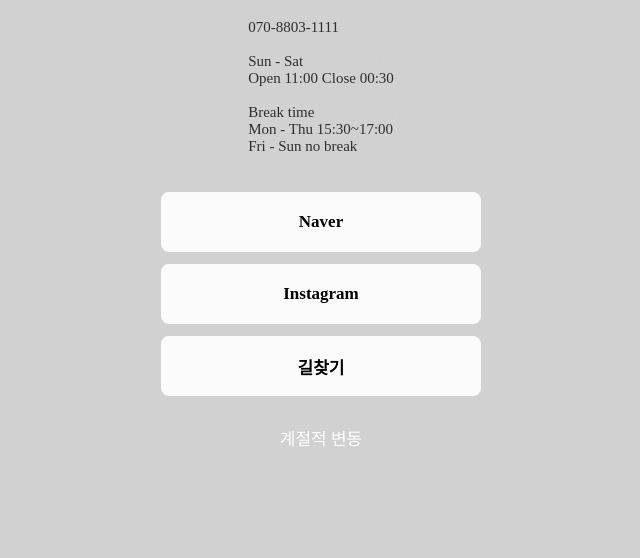
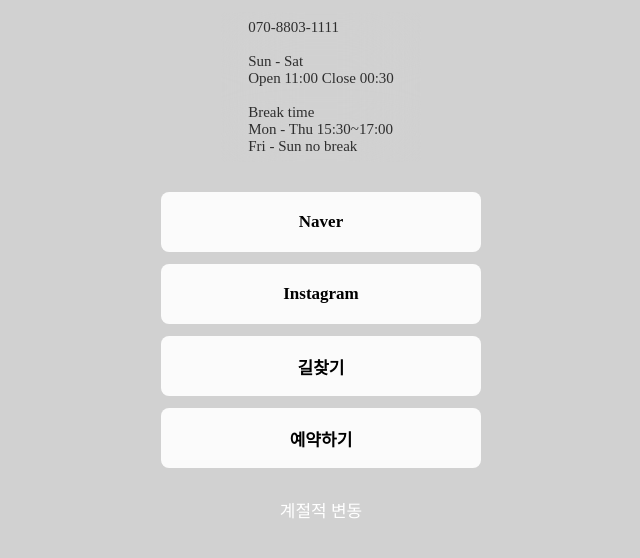
Before and after one commit to fydus00/Seasonality, a plain HTML site: page index.html in a window 1280 px wide. Shown: the part 262-820 px from the top of the page, without its empty margins (319-959 px from the left). Drawn offline with Linux system fonts and the light colour scheme; a web font is replaced by a local one.

Commit message:
2번째 커밋
예약하기 버튼 추가(캐치테이블)

```diff
--- a/index.html
+++ b/index.html
@@ -133,6 +133,8 @@
         <a class="bigbutton"target="_blank" href="https://naver.me/FGeSjjDp">Naver</a>
         <a class="bigbutton"target="_blank" href="https://instagram.com/seasonality_yeouido?igshid=YmMyMTA2M2Y=">Instagram</a>
         <a class="bigbutton"target="_blank" href="https://map.naver.com/v5/directions/-/14130125.908345472,4512295.112607071,%EC%8B%9C%EC%A6%88%EB%84%90%EB%A6%AC%ED%8B%B0,1962405415,PLACE_POI/-/car?c=14130125.9083455,4512295.1126071,15,0,0,0,dh">길찾기</a>
+        <a class="bigbutton"target="_blank" href="https://app.catchtable.co.kr/ct/shop/seasonality_yeouido">예약하기</a>
+
         <p class="source">계절적 변동</p>
     </div>
 </body>
```
